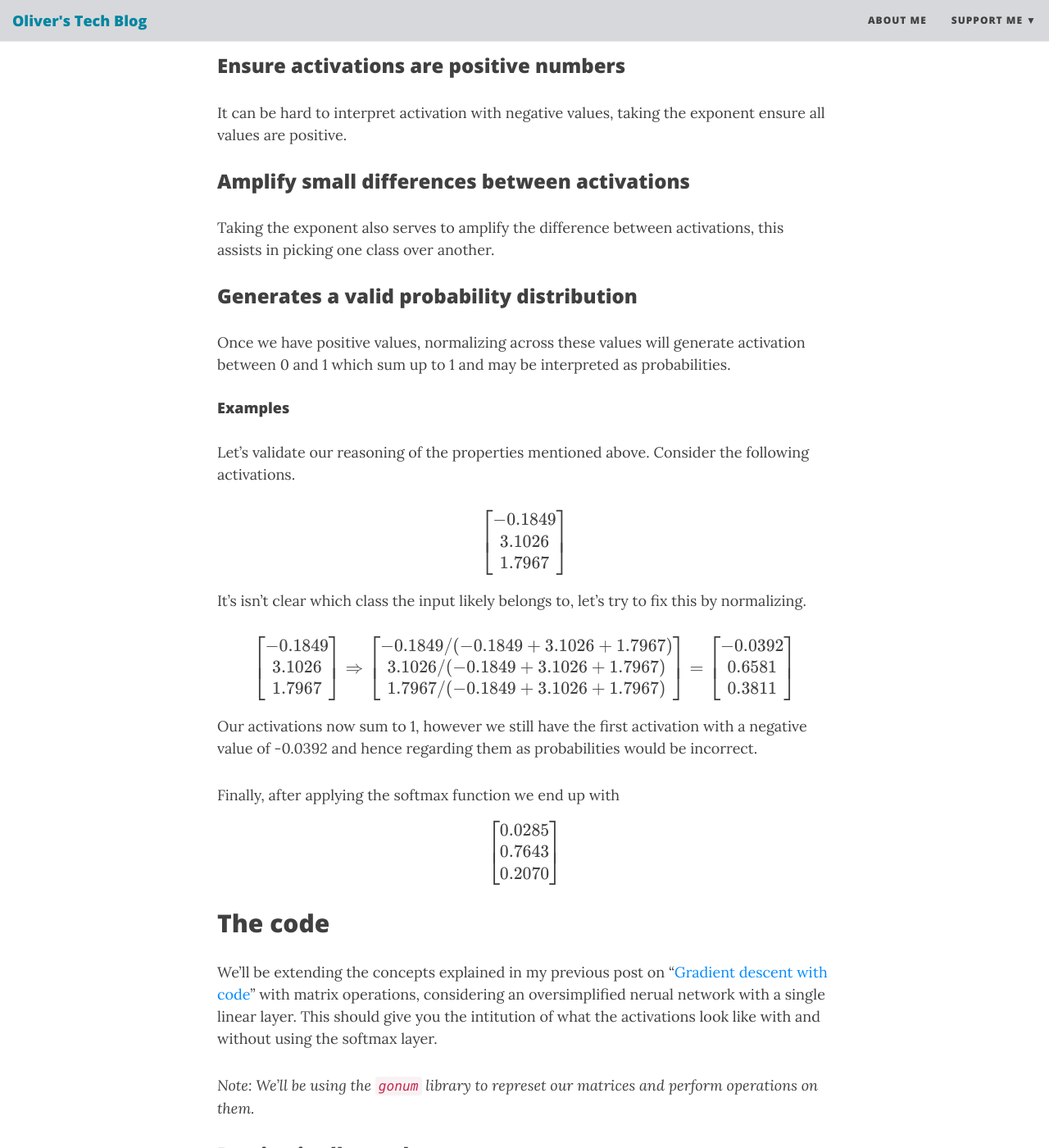
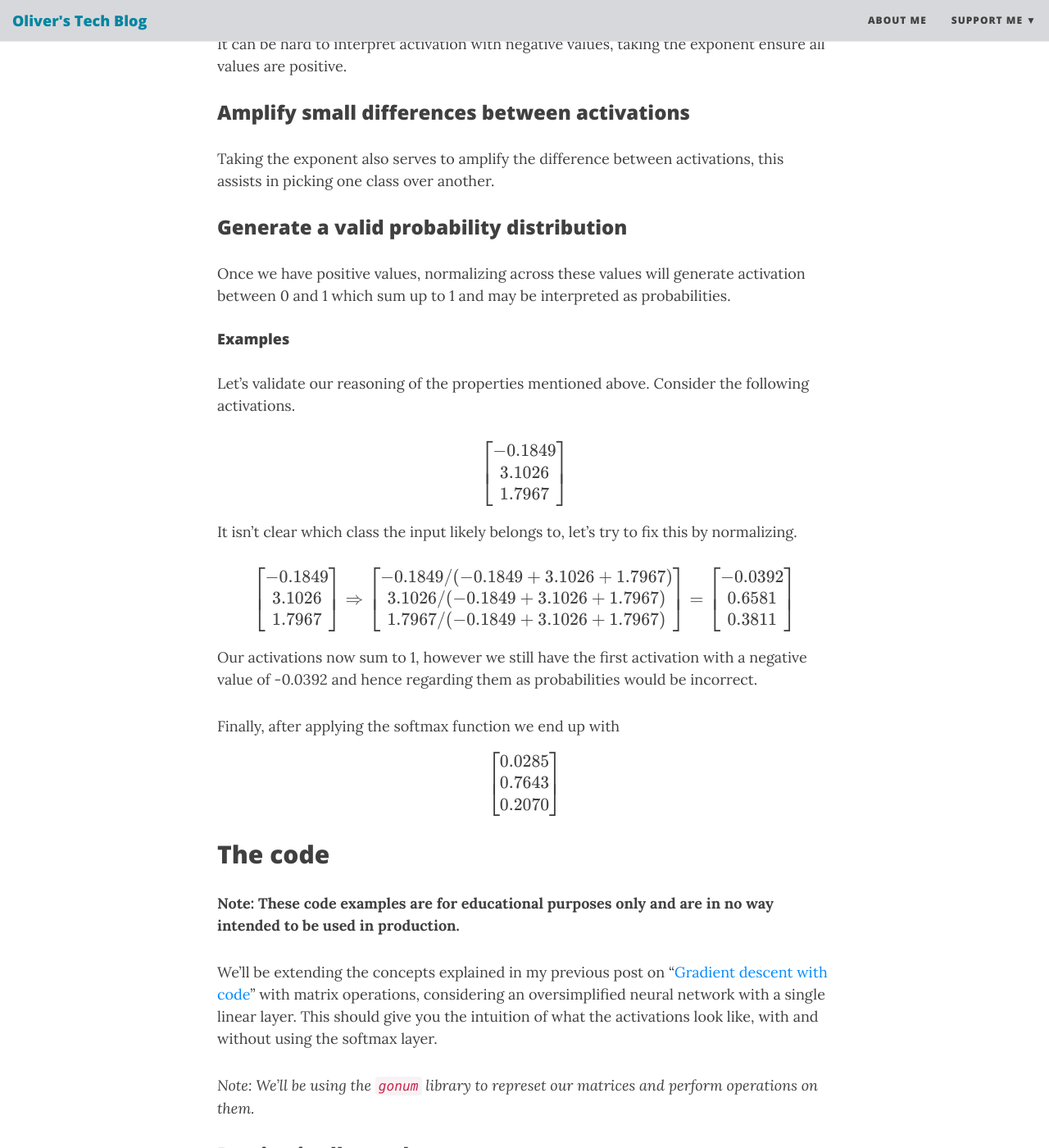
Before and after one commit to oliversavio/oliversavio.github.io, a Jekyll site: the page built from _posts/2021-04-14-softmax-activation-function-explained-with-code.md, in a window 1280 px wide and 1400 px high, scrolled down 1791 px. Shown: the whole window at 82% size. Built offline with Jekyll 4.4.1, drawn with Linux system fonts in a browser that asks for light colours; nearby versions of some CDN libraries; some of the changed text lies outside the part shown.

Commit message:
finalized post, ready to publish

```diff
--- a/_posts/2021-04-07-learning-softmax-activation-with-code.md
+++ b/_posts/2021-04-14-softmax-activation-function-explained-with-code.md
@@ -41,7 +40,7 @@ It can be hard to interpret activation with negative values, taking the exponent
 ### Amplify small differences between activations
 Taking the exponent also serves to amplify the difference between activations, this assists in picking one class over another.
 
-### Generates a valid probability distribution
+### Generate a valid probability distribution
 Once we have positive values, normalizing across these values will generate activation between 0 and 1 which sum up to 1 and may be interpreted as probabilities.
 
 #### Examples
@@ -52,7 +51,7 @@ following activations.
 \\[
     \begin{bmatrix} -0.1849 \\\ 3.1026 \\\ 1.7967 \end{bmatrix}
 \\]
-It's isn't clear which class the input likely belongs to, let's try to fix this by normalizing.
+It isn't clear which class the input likely belongs to, let's try to fix this by normalizing.
 
 \\[
     \begin{bmatrix} -0.1849 \\\ 3.1026 \\\ 1.7967 \end{bmatrix}
@@ -67,10 +66,13 @@ Finally, after applying the softmax function we end up with
 \\[
     \begin{bmatrix} 0.0285 \\\ 0.7643 \\\ 0.2070 \end{bmatrix}
 \\]
+
 ## The code
+**Note: These code examples are for educational purposes only and are in no way intended to be used in production.**
+
 We'll be extending the concepts explained in my previous post on "[Gradient descent with code][old-post]" with matrix operations,
-considering an oversimplified nerual network with a single linear layer. This should give you the intitution
-of what the activations look like with and without using the softmax layer.
+considering an oversimplified neural network with a single linear layer. This should give you the intuition
+of what the activations look like, with and without using the softmax layer.
 
 
 _Note: We'll be using the `gonum` library to represet our matrices and perform operations on them._
```
Also changed, not shown: other parts of _posts/2021-04-14-softmax-activation-function-explained-with-code.md (+4 -3 lines).
